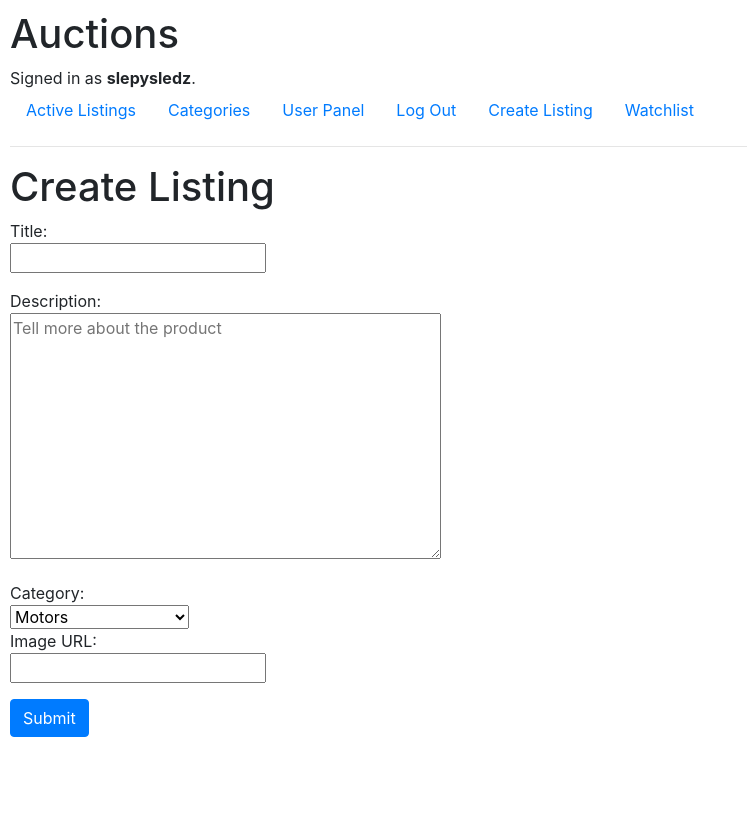
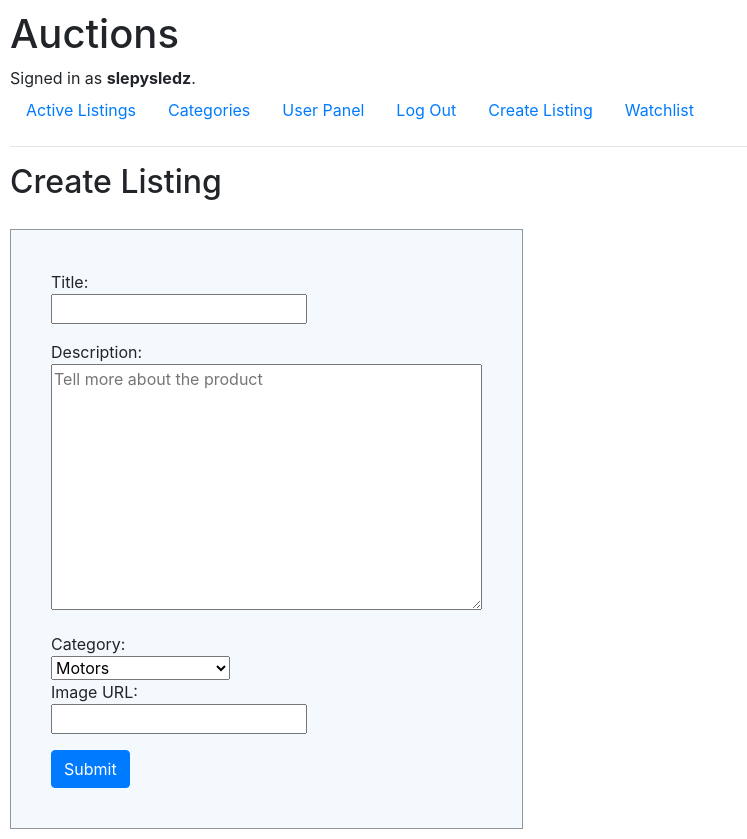
Before and after one commit to JSerwatka/CS50-Commerce, a Django app: page /create_listing in a window 1280 px wide. Shown: the whole page, without its empty margins (0-747 px from the left). Before the commit the page ends 737 px from the top, so only its background shows below. Run offline with Django 3.2, Linux system fonts and the light colour scheme; a user stored in the database is signed in; some libraries are stand-ins or nearby versions.

Commit message:
create listing page styled

```diff
--- a/auctions/static/auctions/styles.css
+++ b/auctions/static/auctions/styles.css
@@ -215,6 +215,17 @@ div.auction-list-info div.auction-list-date {
 }
 /* ^^^^^^^^^^^^^^^^^^^^^^ */
 
+/* ^^^^ Create listing ^^^^ */
+div.create-listing-form {
+    display: inline-block;
+    border: 1px solid rgba(0, 0, 0, 0.397);
+    background-color: rgba(189, 223, 243, 0.185);
+    padding: 40px;
+    margin-top: 20px;
+}
+
+/* ^^^^^^^^^^^^^^^^^^^^^^ */
+
 
 /* --------------------- */
 /* --- Media Queries --- */
--- a/auctions/templates/auctions/categories.html
+++ b/auctions/templates/auctions/categories.html
@@ -1,7 +1,7 @@
 {% extends "auctions/layout.html" %}
 
 {% block body %}
-    <h1>All categories</h1>
+    <h2>All categories</h2>
     <ul>
         {% for category in categories %}
         <li><a href="{% url 'auctions:categories' category=category.0%}">{{ category.1 }}</a></li>
--- a/auctions/templates/auctions/create_listing.html
+++ b/auctions/templates/auctions/create_listing.html
@@ -1,7 +1,9 @@
 {% extends "auctions/layout.html" %}
 
 {% block body %}
-<h1>Create Listing</h1>
+<h2>Create Listing</h2>
+
+<div class="create-listing-form">
     <form action="{% url 'auctions:create_listing' %}", method="POST">
         {% csrf_token %}
         <div class="form-group">
@@ -26,4 +28,5 @@
         </div>
         <button type="submit" class="btn btn-primary" aria-label="submit">Submit</button>
     </form>
+</div>
 {% endblock %}
```
Also changed, not shown: auctions/templates/auctions/user_panel.html (+6 -6 lines), db.sqlite3. Lines whose indentation alone changed are shown as unchanged.
